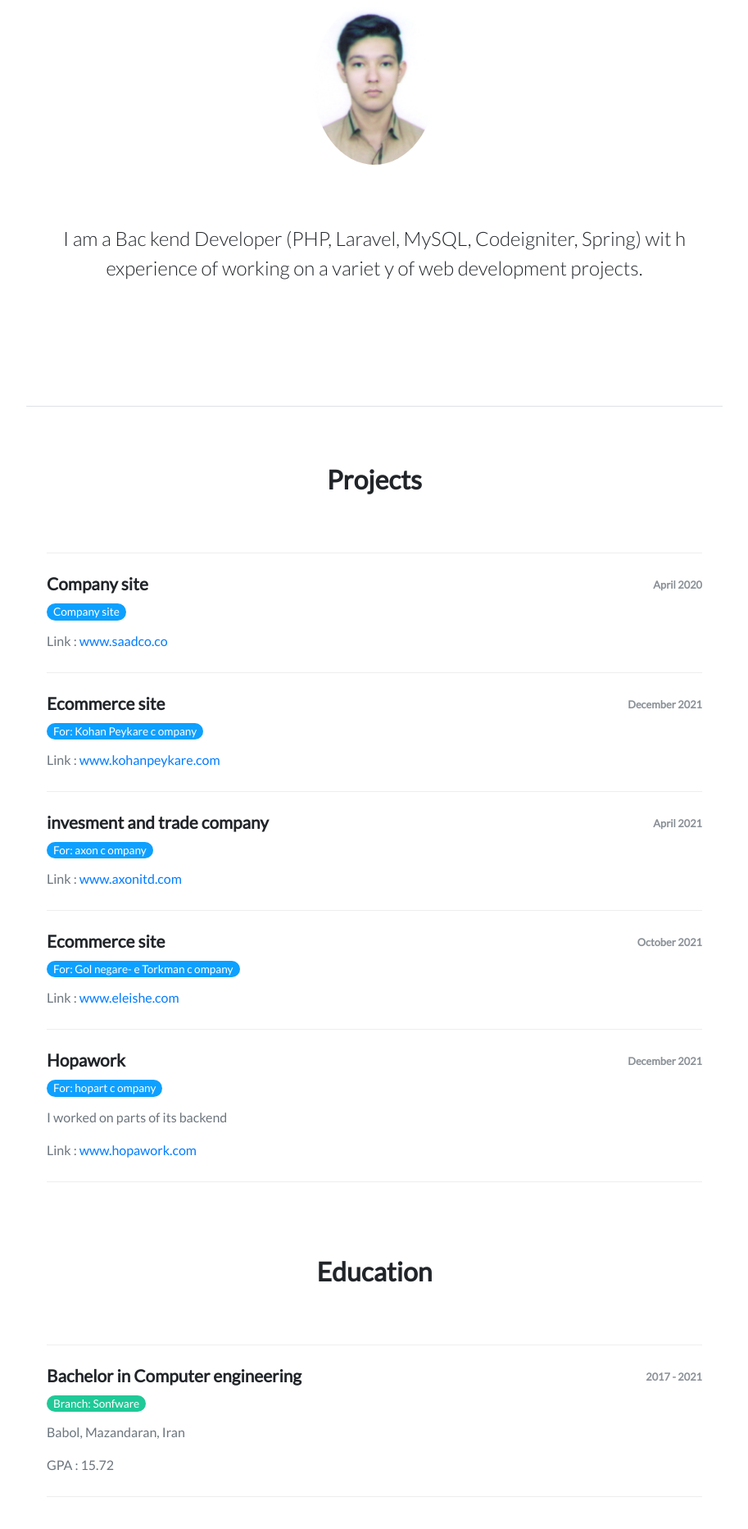
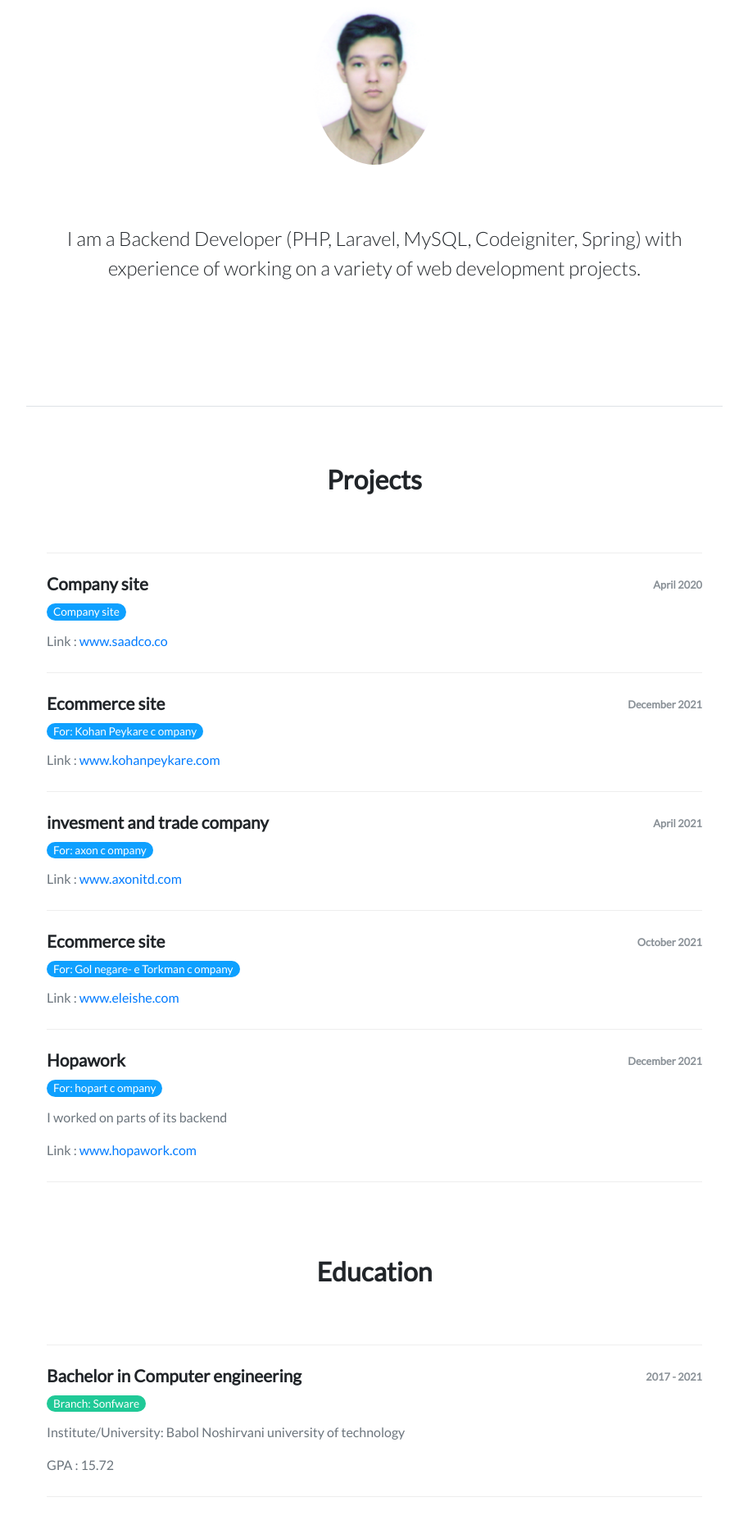
Before and after one commit to ilamanownuk/ilamanownuk.github.io, a plain HTML site: page index.html in a window 1280 px wide. Shown: the part 179-2044 px from the top of the page at 82% size, without its empty margins (183-1096 px from the left). Drawn offline with nearby package versions, Linux system fonts and the light colour scheme.

Commit message:
Update index.html

```diff
--- a/index.html
+++ b/index.html
@@ -41,7 +41,7 @@
           <div class="avatar" style="margin-bottom: 120px;">
             <img class="img-fluid rounded-circle" src="assets/img/avatar.jpg">
           </div>
-          <p>I am a Bac kend Developer (PHP, Laravel, MySQL, Codeigniter, Spring) wit h experience of working on a variet y of web
+          <p>I am a Backend Developer (PHP, Laravel, MySQL, Codeigniter, Spring) with experience of working on a variety of web
             development projects.</p>
         </div>
       </section>
@@ -127,7 +127,7 @@
                   <time class="period">2017 - 2021</time>
                 </div>
               </div>
-              <p class="text-muted">Babol, Mazandaran, Iran</p>
+              <p class="text-muted">Institute/University: Babol Noshirvani university of technology</p>
               <p class="text-muted">GPA : 15.72</p>
             </div>
           </div>
```
